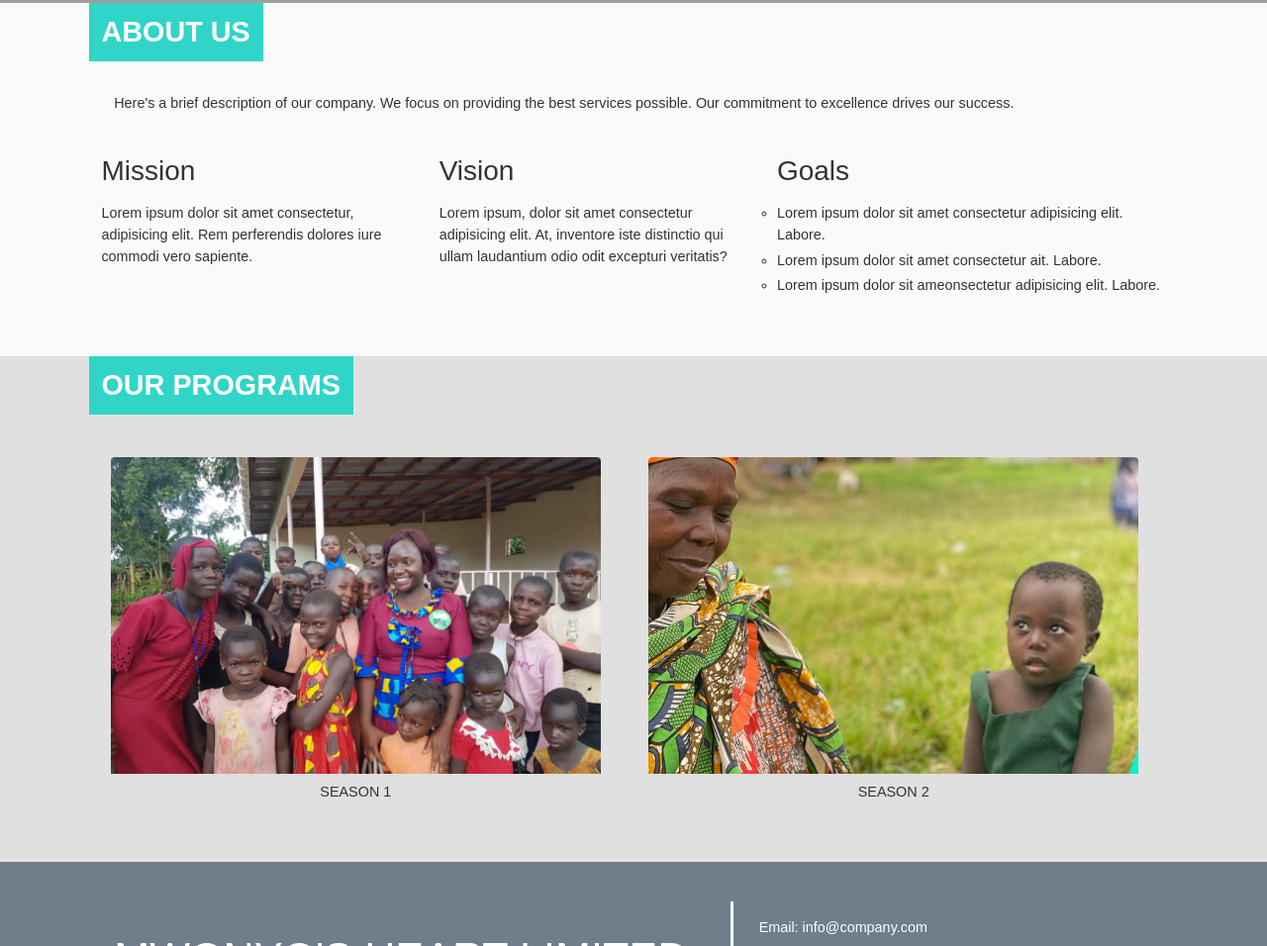
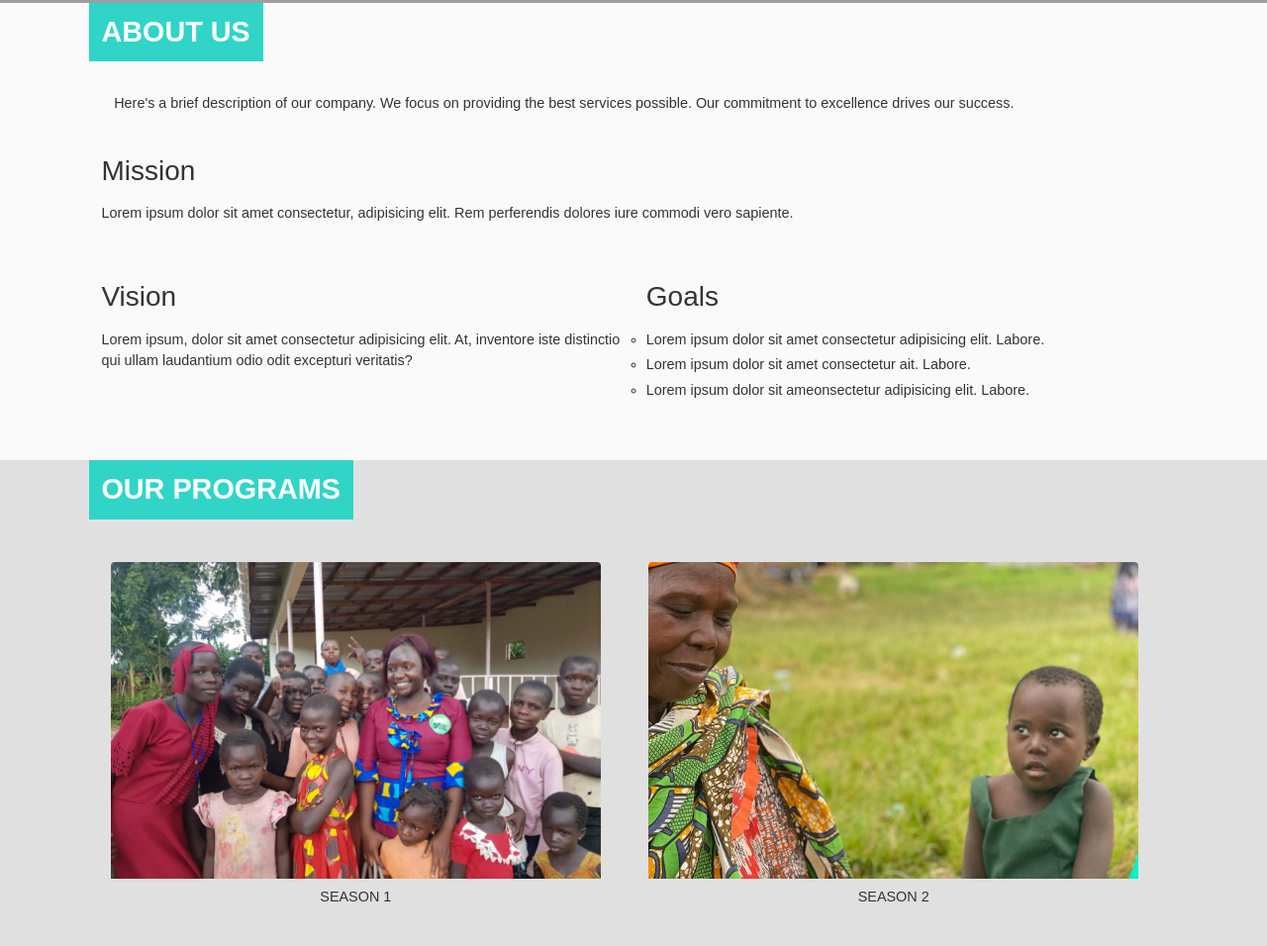
Before and after one commit to Edwinalyosha/mwonyo-s-heart, a plain HTML site: page index.html in a window 1280 px wide. Shown: the part 793-1749 px from the top of the page at 99% size. Drawn offline with nearby package versions, Linux system fonts and the light colour scheme; grey boxes are pictures that could not be loaded.

Commit message:
Add files via upload

```diff
--- a/index.css
+++ b/index.css
@@ -108,18 +108,20 @@
 
   .about-columns {
     display: flex;
-    justify-content: space-between;
+    justify-content:space-between;
     flex-wrap: wrap; /* Ensures columns stack on smaller screens */
   }
 
   .column {
-    flex: 1 1 28%; /* Allows flex to grow and shrink but not beyond 30% of the container */
+    flex: 1 1 40%; /* Allows flex to grow and shrink but not beyond 30% of the container */
     margin: 0 1vw; /* Horizontal space between columns */
     text-align: left; /* Centering the text in each column */
   }
 
-  .column:last-of-type{
-    flex:1 1 35%;
+  .column:first-of-type{
+    flex:1 1 60%;
+    max-width:70%;
+    margin-bottom:5vh;
   }
 
   .column h3 {
```
